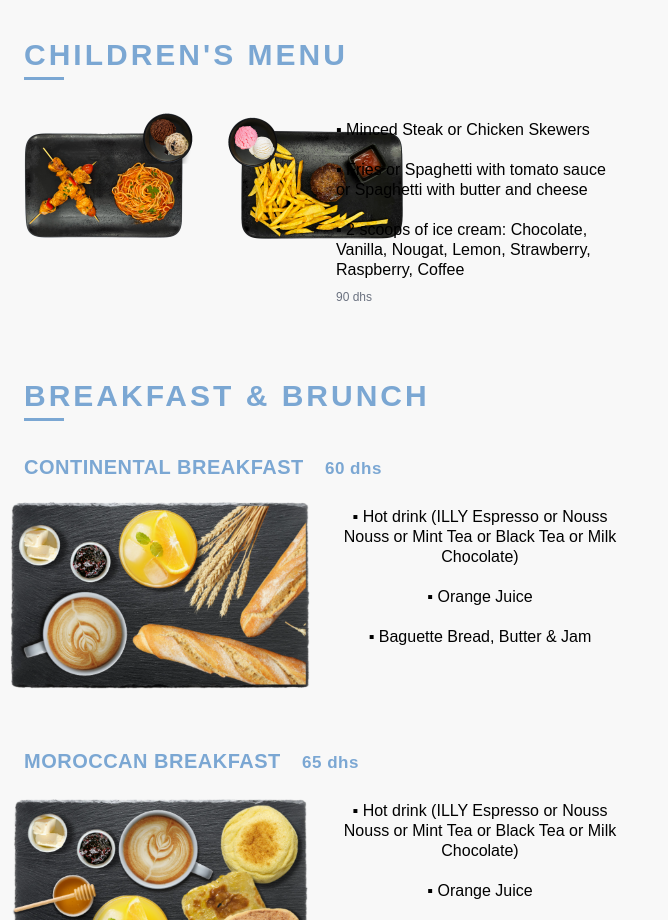
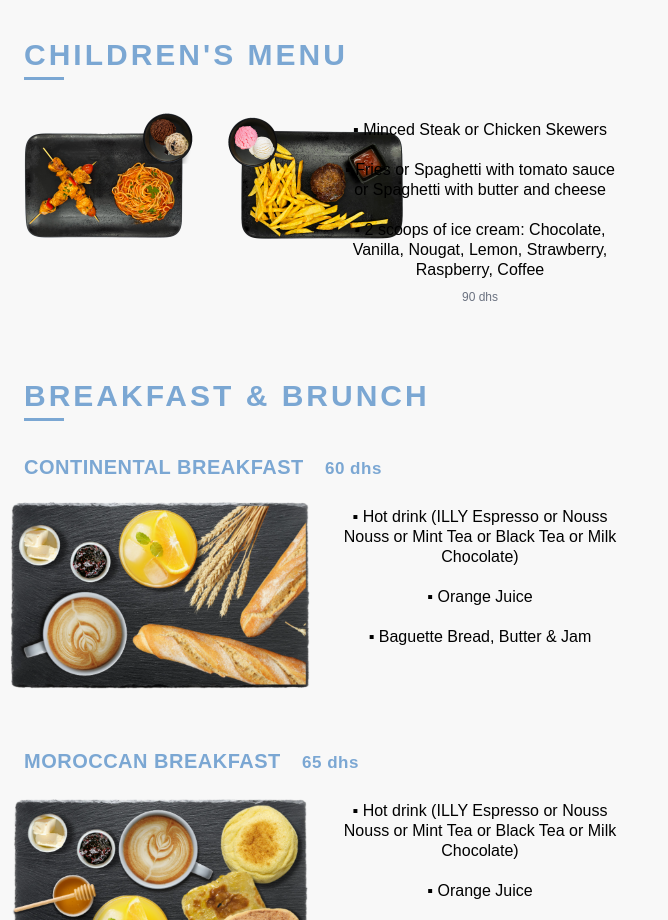
Before and after one commit to Iznobadd/menu-ange, a React (Vite) app: page /menu in a window 1280 px wide. Shown: the part 3780-4700 px from the top of the page, without its empty margins (0-668 px from the left). Built offline with nearby package versions, Linux system fonts and the light colour scheme; a web font is replaced by a local one.

Commit message:
change brioche img

```diff
--- a/src/components/category/Enfant.tsx
+++ b/src/components/category/Enfant.tsx
@@ -35,7 +35,7 @@
         {enfant.map((enfants, index) => (
           <div key={index} className="md:text-center">
             <div className="p-2">
-              <p className="font-normal text-md text-left leading-tight">
+              <p className="font-normal text-md leading-tight">
                 {enfants.name.split("\n").map((line, i) => (
                   <React.Fragment key={i}>
                     {line}
@@ -43,7 +43,7 @@
                   </React.Fragment>
                 ))}
               </p>
-              <p className="text-[12px] text-gray-500 mt-2 text-left">
+              <p className="text-[12px] text-gray-500 mt-2">
                 {enfants.price} dhs
               </p>
             </div>
```
Also changed, not shown: src/assets/desserts/brioche.png.
